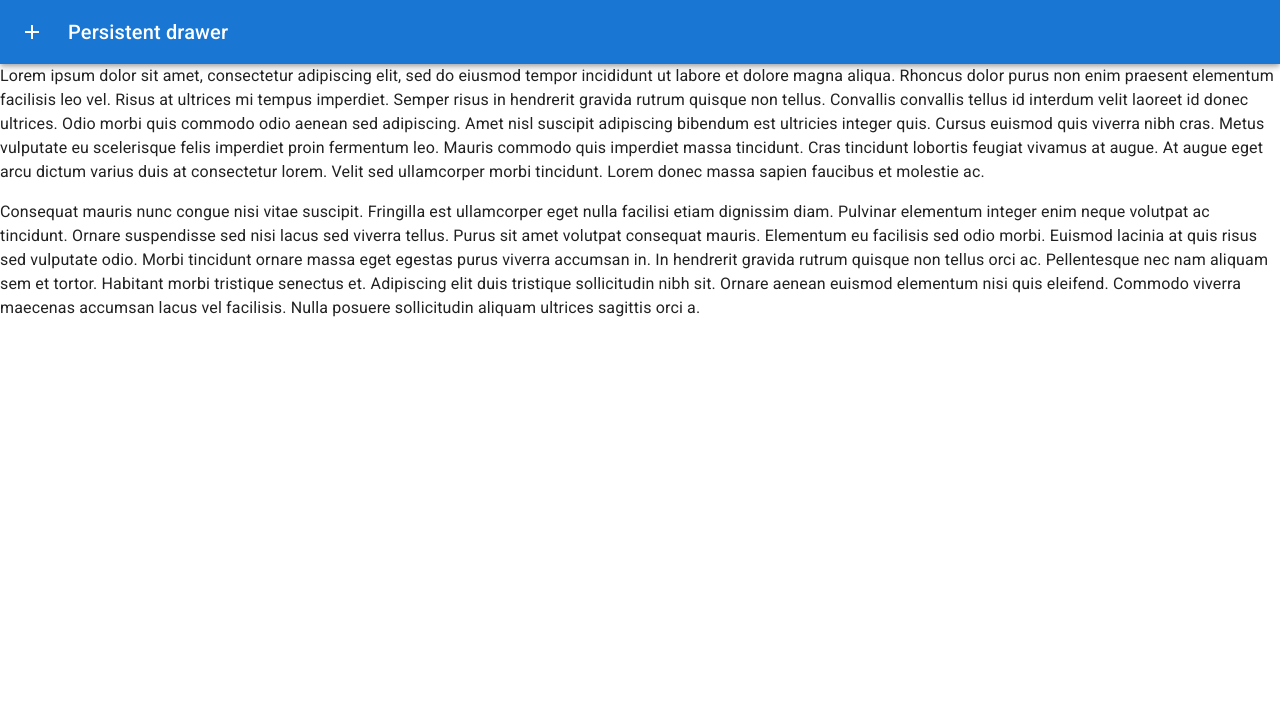
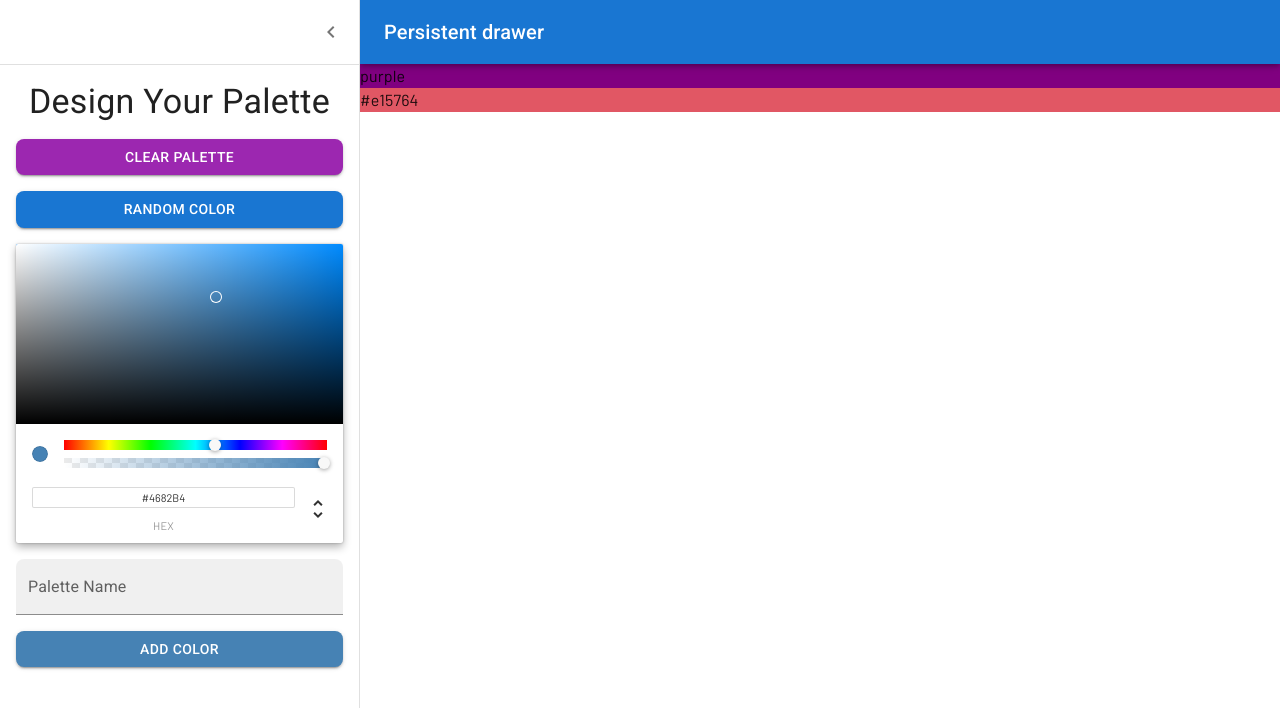
Before and after one commit to tomascatena/color-project, a React app: page /new-palette in a window 1280 px wide. Shown: the top 708 px of the page. Built offline with nearby package versions, Linux system fonts and the light colour scheme.

Commit message:
add color picker

```diff
--- a/package.json
+++ b/package.json
@@ -34,6 +34,7 @@
     "@types/react-router-dom": "^5.3.3",
     "chroma-js": "^2.4.2",
     "react": "^18.2.0",
+    "react-color": "^2.19.3",
     "react-dom": "^18.2.0",
     "react-router-dom": "^6.3.0"
   },
@@ -59,6 +60,7 @@
     "@types/jest": "^28.1.7",
     "@types/node": "^18.6.4",
     "@types/react": "^18.0.16",
+    "@types/react-color": "^3.0.6",
     "@types/react-dom": "^18.0.6",
     "@types/webpack": "^5.28.0",
     "@types/webpack-bundle-analyzer": "^4.4.2",
--- a/src/components/NewPaletteForm/NewPaletteForm.tsx
+++ b/src/components/NewPaletteForm/NewPaletteForm.tsx
@@ -1,3 +1,10 @@
+import {
+  Box,
+  Button,
+  TextField,
+  Typography,
+} from '@mui/material';
+import { ChromePicker, ColorResult } from 'react-color';
 import CustomDrawer from '@/components/CustomDrawer/CustomDrawer';
 import React from 'react';
 
@@ -14,20 +21,102 @@ type Props = {
    * Function to set the state of the drawer
    */
   setIsDrawerOpen: (open: boolean) => void;
+  colors: string[];
+  setColors: (colors: string[]) => void;
 };
 
 const NewPaletteForm = ({
   drawerWidth,
   isDrawerOpen,
   setIsDrawerOpen,
+  colors,
+  setColors
 }: Props) => {
+  const [currentColor, setCurrentColor] = React.useState('steelblue');
+
+  const handleColorChange = (newColor: ColorResult) => {
+    setCurrentColor(newColor.hex);
+  };
+
+  const handleAddColor = () => {
+    setColors([...colors, currentColor]);
+  };
+
+  const handleClearColors = () => {
+    setColors([]);
+  };
+
   return (
     <CustomDrawer
       isDrawerOpen={isDrawerOpen}
       setIsDrawerOpen={setIsDrawerOpen}
       drawerWidth={drawerWidth}
     >
-      <h1>New Palette Form</h1>
+      <Box
+        sx={{
+          display: 'flex',
+          flexDirection: 'column',
+          alignItems: 'center',
+          justifyContent: 'center',
+          gap: 2,
+          padding: 2,
+        }}
+      >
+        <Typography variant='h4'>Design Your Palette</Typography>
+
+        <Box
+          sx={{
+            display: 'flex',
+            width: '100%',
+            flexDirection: 'column',
+            gap: 2,
+          }}
+        >
+          <Button
+            variant='contained'
+            color='secondary'
+            onClick={handleClearColors}
+          >
+            Clear Palette
+          </Button>
+
+          <Button
+            variant='contained'
+            color='primary'
+          >
+            Random Color
+          </Button>
+        </Box>
+
+        <ChromePicker
+          color={currentColor}
+          onChangeComplete={handleColorChange}
+          styles={{
+            default: {
+              picker: {
+                width: '100%',
+              },
+            },
+          }}
+        />
+
+        <TextField
+          label='Palette Name'
+          variant='filled'
+          fullWidth
+        />
+
+        <Button
+          onClick={handleAddColor}
+          variant='contained'
+          fullWidth
+          sx={{
+            backgroundColor: currentColor,
+          }}
+        >
+          Add Color
+        </Button>
+      </Box>
     </CustomDrawer>
   );
 };
--- a/src/pages/NewPalettePage/NewPalettePage.tsx
+++ b/src/pages/NewPalettePage/NewPalettePage.tsx
@@ -11,7 +11,8 @@ import Typography from '@mui/material/Typography';
 const NewPalettePage = () => {
   const DRAWER_WIDTH = 360;
 
-  const [isDrawerOpen, setIsDrawerOpen] = React.useState(false);
+  const [isDrawerOpen, setIsDrawerOpen] = React.useState(true);
+  const [colors, setColors] = React.useState<string[]>(['purple', '#e15764']);
 
   const handleDrawerOpen = () => {
     setIsDrawerOpen(true);
@@ -49,6 +50,8 @@ const NewPalettePage = () => {
         setIsDrawerOpen={setIsDrawerOpen}
         isDrawerOpen={isDrawerOpen}
         drawerWidth={DRAWER_WIDTH}
+        colors={colors}
+        setColors={setColors}
       />
 
       <Main
@@ -57,34 +60,16 @@ const NewPalettePage = () => {
       >
         <DrawerHeader />
 
-        <Typography paragraph>
-          Lorem ipsum dolor sit amet, consectetur adipiscing elit, sed do eiusmod
-          tempor incididunt ut labore et dolore magna aliqua. Rhoncus dolor purus non
-          enim praesent elementum facilisis leo vel. Risus at ultrices mi tempus
-          imperdiet. Semper risus in hendrerit gravida rutrum quisque non tellus.
-          Convallis convallis tellus id interdum velit laoreet id donec ultrices.
-          Odio morbi quis commodo odio aenean sed adipiscing. Amet nisl suscipit
-          adipiscing bibendum est ultricies integer quis. Cursus euismod quis viverra
-          nibh cras. Metus vulputate eu scelerisque felis imperdiet proin fermentum
-          leo. Mauris commodo quis imperdiet massa tincidunt. Cras tincidunt lobortis
-          feugiat vivamus at augue. At augue eget arcu dictum varius duis at
-          consectetur lorem. Velit sed ullamcorper morbi tincidunt. Lorem donec massa
-          sapien faucibus et molestie ac.
-        </Typography>
-
-        <Typography paragraph>
-          Consequat mauris nunc congue nisi vitae suscipit. Fringilla est ullamcorper
-          eget nulla facilisi etiam dignissim diam. Pulvinar elementum integer enim
-          neque volutpat ac tincidunt. Ornare suspendisse sed nisi lacus sed viverra
-          tellus. Purus sit amet volutpat consequat mauris. Elementum eu facilisis
-          sed odio morbi. Euismod lacinia at quis risus sed vulputate odio. Morbi
-          tincidunt ornare massa eget egestas purus viverra accumsan in. In hendrerit
-          gravida rutrum quisque non tellus orci ac. Pellentesque nec nam aliquam sem
-          et tortor. Habitant morbi tristique senectus et. Adipiscing elit duis
-          tristique sollicitudin nibh sit. Ornare aenean euismod elementum nisi quis
-          eleifend. Commodo viverra maecenas accumsan lacus vel facilisis. Nulla
-          posuere sollicitudin aliquam ultrices sagittis orci a.
-        </Typography>
+        <ul>
+          {colors.map((color) => (
+            <li
+              key={color}
+              style={{ backgroundColor: color }}
+            >
+              {color}
+            </li>
+          ))}
+        </ul>
       </Main>
     </>
   );
```
Also changed, not shown: 1 other file (tests, documents, lock files or other folders).
